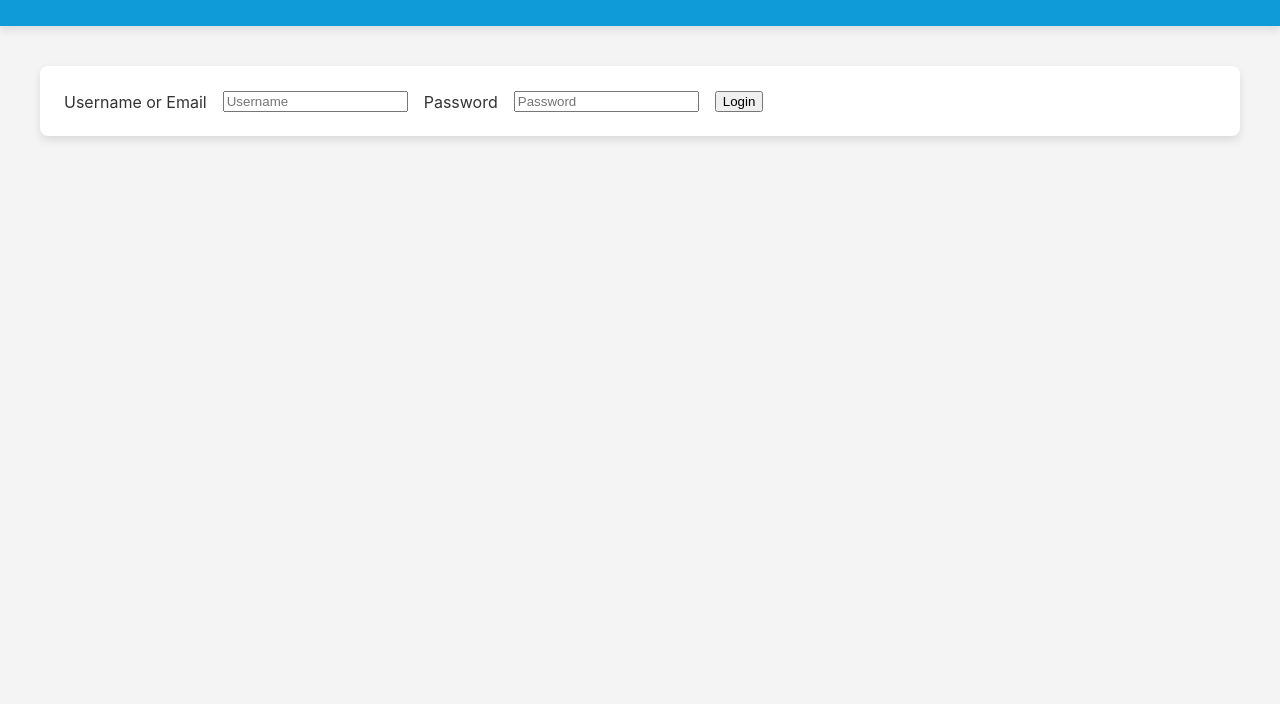
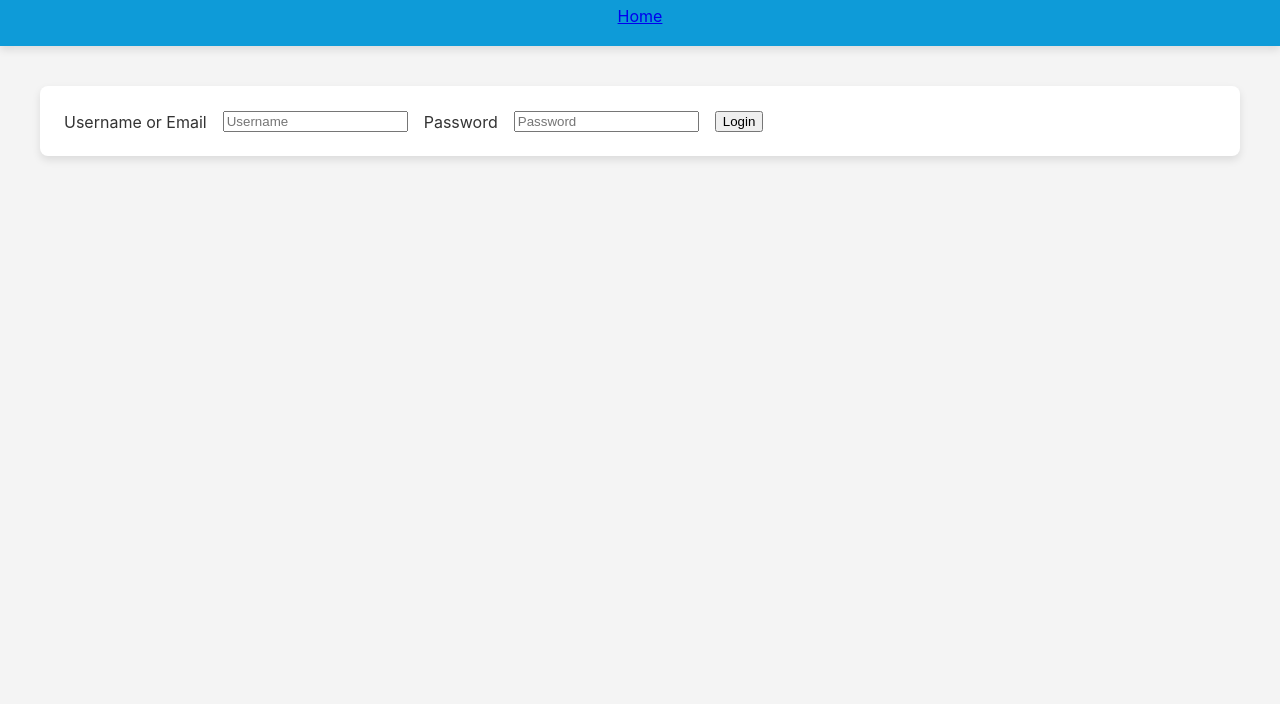
Before and after one commit to harrisabdullah/F28WP-CW, a website: page public/login/login.html in a window 1280 px wide. Shown: the part 96-800 px from the top of the page. Drawn offline with Linux system fonts and the light colour scheme.

Commit message:
sdgfhdgf

```diff
--- a/public/login/login.html
+++ b/public/login/login.html
@@ -11,6 +11,7 @@
 
     <header>
         <h1>Log In To Your Account</h1>
+        <a href="/search" class="back-btn">Home</a>
     </header>
 
     <main>
```
Also changed, not shown: 1 other file.
